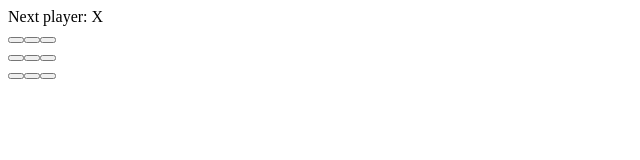
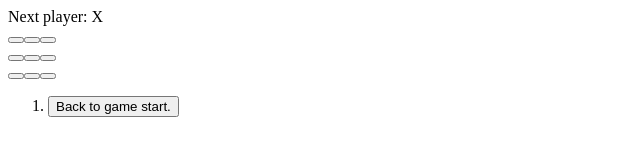
Before and after one commit to numbersanalyst/tic-tac-toe, a Gatsby site: page /App in a window 1280 px wide. Shown: the whole page, without its empty margins (0-640 px from the left). Built offline with nearby package versions, Linux system fonts and the light colour scheme; Gatsby itself is replaced by a stand-in of ours.

Commit message:
Add time traveling feature.

```diff
--- a/src/pages/App.js
+++ b/src/pages/App.js
@@ -53,14 +53,32 @@ function Board({ xIsNext, squares, onPlay }) {
 }
 
 export default function Game() {
-  const [xIsNext, setXIsNext] = useState(true);
   const [history, setHistory] = useState([Array(9).fill(null)]);
-  const currentSquares = history[history.length - 1];
+  const [currentMove, setCurrentMove] = useState(0);
+  const xIsNext = currentMove % 2 === 0;
+  const currentSquares = history[currentMove];
 
   function handlePlay(nextSquares) {
-    setHistory([...history, nextSquares]);
+    const nextHistory = [...history.slice(0, currentMove + 1), nextSquares];
+    setHistory(nextHistory);
+    setCurrentMove(nextHistory.length - 1);
     setXIsNext(!xIsNext);
   }
+
+  function jumpTo(nextMove) {
+    setCurrentMove(nextMove);
+  }
+
+  const moves = history.map((squares, move) => {
+    let description;
+    if (move > 0) { description = `Go to move #${move}.`; }
+    else { description = "Back to game start."; }
+    return (
+      <li key={move}>
+        <button onClick={() => jumpTo(move)}>{description}</button>
+      </li>
+    );
+  })
 
   return (
     <div className="game">
@@ -68,7 +86,7 @@ export default function Game() {
         <Board xIsNext={xIsNext} squares={currentSquares} onPlay={handlePlay} />
       </div>
       <div className="game-info">
-        <ol>{/*TODO*/}</ol>
+        <ol>{moves}</ol>
       </div>
     </div>
   );
```
